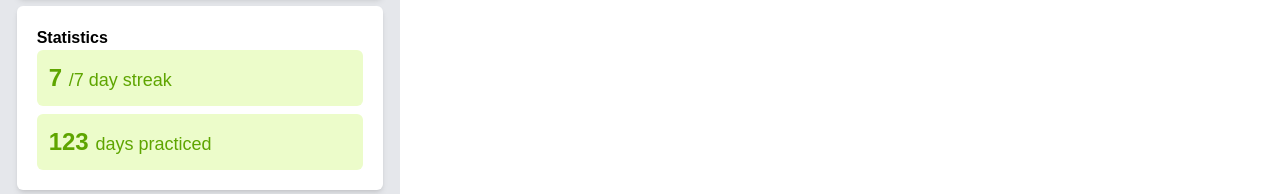
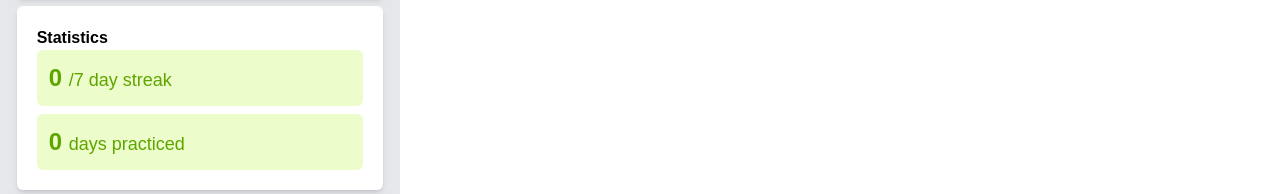
Before and after one commit to Yoreni/track-your-input, a React (Vite) app: page / in a window 1280 px wide. Shown: the part 692-886 px from the top of the page. Built offline with nearby package versions, Linux system fonts and the light colour scheme.

Commit message:
statistics now uses real infomation

```diff
--- a/src/popup/App.tsx
+++ b/src/popup/App.tsx
@@ -33,7 +33,7 @@ function App()
           <Calendar input={input}/>
         </Card>
         <Card>
-          <Statistics />
+          <Statistics input={input}/>
         </Card>
       </div>
     </>
--- a/src/popup/Statistics.tsx
+++ b/src/popup/Statistics.tsx
@@ -1,16 +1,54 @@
-export function Statistics()
+import { getMinutesOfInputOnDay, normaliseDay } from "../utils";
+import type { WatchData } from "../WatchData"
+
+const STREAK_CAP = 7;
+
+interface StatisticsProp {
+    input: WatchData[]
+}
+
+function getStreak(input: WatchData[], language: string)
 {
+    let streak = 0;
+    let checkingDate = new Date();
+
+    if (getMinutesOfInputOnDay(checkingDate, input, language) > 0)     //check for today
+        ++streak;
+    checkingDate.setDate(checkingDate.getDate() - 1);
+
+    while (getMinutesOfInputOnDay(checkingDate, input, language) > 0)
+    {
+        ++streak;
+        checkingDate.setDate(checkingDate.getDate() - 1);
+    }
+
+    return streak;
+}
+
+function getDaysPracticed(input: WatchData[], language: string)
+{
+    const daysPracticed = input
+        .filter(item => item.language === language)
+        .map(item => normaliseDay(item.date).getTime())
+    return new Set(daysPracticed).size
+}
+
+export function Statistics({input}: StatisticsProp)
+{
+    const streak = Math.min(getStreak(input, "en"), STREAK_CAP);
+    const daysPracticed = getDaysPracticed(input, "en")
+
     return <div>
         <p className="font-bold">Statistics</p>
         <div className="flex flex-col gap-2">
-            <Cell dataPoint="7" description="/7 day streak"/>
-            <Cell dataPoint="123" description=" days practiced"/>
+            <Cell dataPoint={streak} description={`/${STREAK_CAP} day streak`}/>
+            <Cell dataPoint={daysPracticed.toLocaleString()} description=" days practiced"/>
         </div>
     </div>
 }
 
 interface CellProp {
-    dataPoint: string
+    dataPoint: string | number
     description: string
     backgroundClass?: string
     textClass?: string
--- a/src/utils.ts
+++ b/src/utils.ts
@@ -33,3 +33,18 @@ export function isOnSameDay(date1: Date, date2: Date): boolean
            d1.getMonth() === d2.getMonth() &&
            d1.getDate() === d2.getDate();
 }
+
+export function normaliseDay(date: Date): Date
+{
+    const cutoffToday = new Date(
+        date.getFullYear(),
+        date.getMonth(),
+        date.getDate(),
+        HOUR_CUTOFF,
+    );
+    if (date >= cutoffToday)
+        return cutoffToday;
+    const cutoffYesterday = new Date(cutoffToday);
+    cutoffYesterday.setDate(cutoffYesterday.getDate() - 1);
+    return cutoffYesterday;
+}
```
